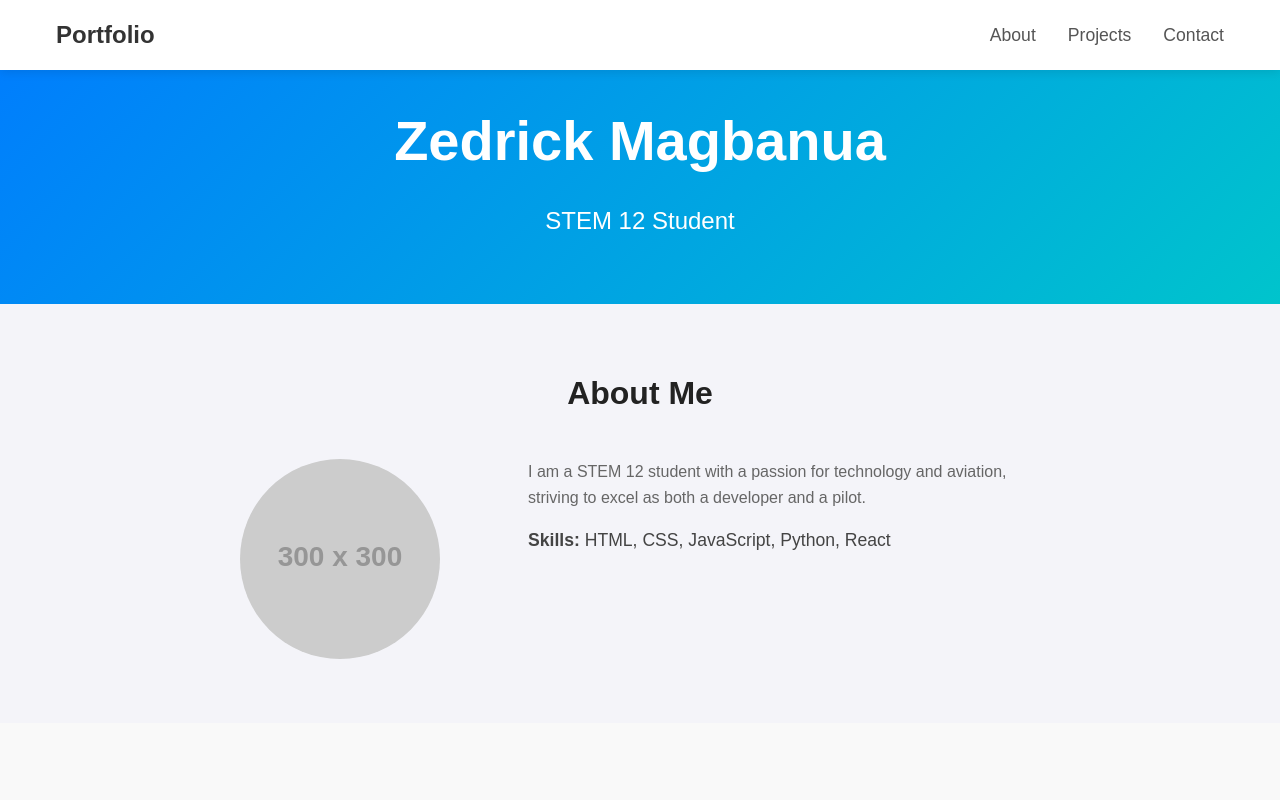
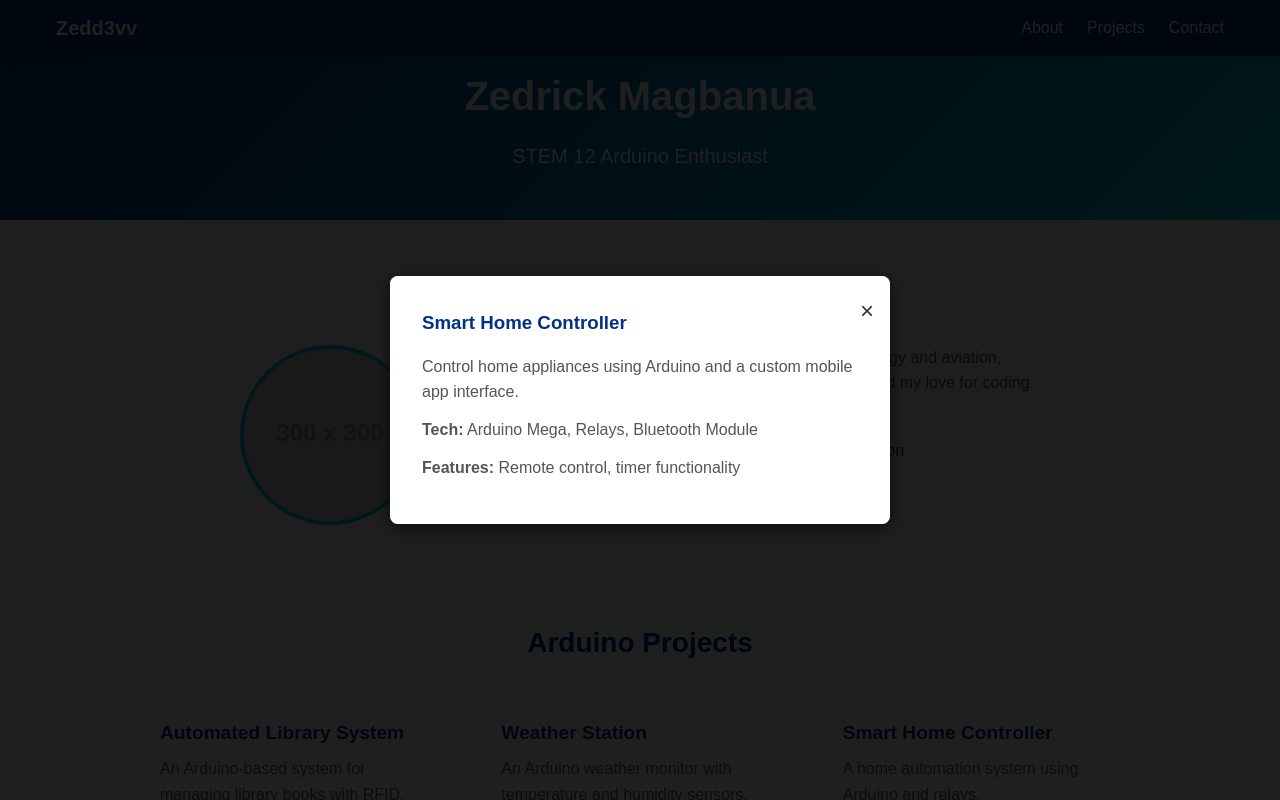
Before and after one commit to zedd3vv/zedd3vv, a plain HTML site: page index.html in a window 1280 px wide. Shown: the top 800 px of the page. Drawn offline with Linux system fonts and the light colour scheme; placeholder pictures from the web are drawn by us.

Commit message:
Arduino Themed

```diff
--- a/index.html
+++ b/index.html
@@ -3,14 +3,14 @@
 <head>
     <meta charset="UTF-8">
     <meta name="viewport" content="width=device-width, initial-scale=1.0">
-    <title>Zedd3vv</title>
+    <title>Zedd3vv - Arduino Enthusiast</title>
     <link rel="stylesheet" href="style.css">
 </head>
 <body>
     <!-- Navigation -->
     <nav class="navbar">
         <div class="nav-container">
-            <a href="#" class="logo">Portfolio</a>
+            <a href="#" class="logo">Zedd3vv</a>
             <div class="desktop-menu">
                 <a href="#about" class="nav-link">About</a>
                 <a href="#projects" class="nav-link">Projects</a>
@@ -33,7 +33,7 @@
     <section class="hero">
         <div class="hero-container">
             <h1 class="hero-title">Zedrick Magbanua</h1>
-            <p class="hero-subtitle">STEM 12 Student</p>
+            <p class="hero-subtitle">STEM 12 Arduino Enthusiast</p>
         </div>
     </section>
 
@@ -44,8 +44,8 @@
             <div class="about-grid">
                 <img src="https://via.placeholder.com/300" alt="Profile" class="about-img">
                 <div class="about-content">
-                    <p class="about-text">I am a STEM 12 student with a passion for technology and aviation, striving to excel as both a developer and a pilot.</p>
-                    <p class="about-skills"><strong>Skills:</strong> HTML, CSS, JavaScript, Python, React</p>
+                    <p class="about-text">I am a STEM 12 student with a passion for technology and aviation, specializing in Arduino-based projects. I aim to blend my love for coding with real-world applications.</p>
+                    <p class="about-skills"><strong>Skills:</strong> Arduino, C++, HTML, CSS, JavaScript, Python</p>
                 </div>
             </div>
         </div>
@@ -54,22 +54,22 @@
     <!-- Projects Section -->
     <section id="projects" class="section projects">
         <div class="section-container">
-            <h2 class="section-title">Projects</h2>
+            <h2 class="section-title">Arduino Projects</h2>
             <div class="projects-grid">
                 <div class="project-card">
-                    <h3 class="project-title">Project 1</h3>
-                    <p class="project-desc">Arduino Based Automated Library Book Management System</p>
-                    <a href="#" class="project-link">View Project</a>
+                    <h3 class="project-title">Automated Library System</h3>
+                    <p class="project-desc">An Arduino-based system for managing library books with RFID.</p>
+                    <button class="project-link" data-modal="modal1">View Project</button>
                 </div>
                 <div class="project-card">
-                    <h3 class="project-title">Project 2</h3>
-                    <p class="project-desc">Python script for data analysis</p>
-                    <a href="#" class="project-link">View Project</a>
+                    <h3 class="project-title">Weather Station</h3>
+                    <p class="project-desc">An Arduino weather monitor with temperature and humidity sensors.</p>
+                    <button class="project-link" data-modal="modal2">View Project</button>
                 </div>
                 <div class="project-card">
-                    <h3 class="project-title">Project 3</h3>
-                    <p class="project-desc">Mobile-responsive portfolio website</p>
-                    <a href="#" class="project-link">View Project</a>
+                    <h3 class="project-title">Smart Home Controller</h3>
+                    <p class="project-desc">A home automation system using Arduino and relays.</p>
+                    <button class="project-link" data-modal="modal3">View Project</button>
                 </div>
             </div>
         </div>
@@ -95,6 +95,35 @@
         </div>
     </footer>
 
+    <!-- Modals -->
+    <div id="modal1" class="modal hidden">
+        <div class="modal-content">
+            <span class="modal-close">×</span>
+            <h3>Automated Library System</h3>
+            <p>An Arduino-based system using RFID to track and manage library books efficiently.</p>
+            <p><strong>Tech:</strong> Arduino Uno, RFID Module, LCD Display</p>
+            <p><strong>Features:</strong> Book check-in/out, real-time tracking</p>
+        </div>
+    </div>
+    <div id="modal2" class="modal hidden">
+        <div class="modal-content">
+            <span class="modal-close">×</span>
+            <h3>Weather Station</h3>
+            <p>A compact weather station displaying temperature and humidity on an OLED screen.</p>
+            <p><strong>Tech:</strong> Arduino Nano, DHT11 Sensor, OLED Display</p>
+            <p><strong>Features:</strong> Real-time data, portable design</p>
+        </div>
+    </div>
+    <div id="modal3" class="modal hidden">
+        <div class="modal-content">
+            <span class="modal-close">×</span>
+            <h3>Smart Home Controller</h3>
+            <p>Control home appliances using Arduino and a custom mobile app interface.</p>
+            <p><strong>Tech:</strong> Arduino Mega, Relays, Bluetooth Module</p>
+            <p><strong>Features:</strong> Remote control, timer functionality</p>
+        </div>
+    </div>
+
     <script src="script.js"></script>
 </body>
 </html>
--- a/style.css
+++ b/style.css
@@ -7,84 +7,82 @@
 
 body {
     font-family: 'Arial', sans-serif;
-    background-color: #f4f4f9;
+    background-color: #f0f4f5; /* Light Arduino-inspired blue-gray */
     color: #333;
     line-height: 1.6;
 }
 
 /* Navigation */
 .navbar {
-    background-color: #fff;
-    box-shadow: 0 2px 10px rgba(0, 0, 0, 0.1);
+    background-color: #003087; /* Arduino blue */
+    box-shadow: 0 2px 8px rgba(0, 0, 0, 0.2);
     position: fixed;
     top: 0;
     width: 100%;
     z-index: 1000;
+    padding: 0.75rem 0; /* Reduced padding for smaller header */
 }
 
 .nav-container {
     max-width: 1200px;
     margin: 0 auto;
-    padding: 1rem;
+    padding: 0 1rem;
     display: flex;
     justify-content: space-between;
     align-items: center;
 }
 
 .logo {
-    font-size: 1.5rem;
+    font-size: 1.25rem; /* Smaller logo */
     font-weight: bold;
-    color: #333;
+    color: #fff;
     text-decoration: none;
 }
 
 .desktop-menu {
     display: none;
-    gap: 2rem;
+    gap: 1.5rem;
 }
 
 .nav-link {
-    color: #555;
+    color: #fff;
     text-decoration: none;
-    font-size: 1.1rem;
+    font-size: 1rem; /* Smaller font */
     transition: color 0.3s ease;
 }
 
 .nav-link:hover {
-    color: #007bff;
+    color: #00c4cc; /* Arduino teal accent */
 }
 
 .mobile-btn {
     background: none;
     border: none;
     cursor: pointer;
-    display: flex;
-    align-items: center;
 }
 
 .hamburger {
-    width: 1.75rem;
-    height: 1.75rem;
-    color: #555;
+    width: 1.5rem;
+    height: 1.5rem;
+    color: #fff;
 }
 
 .mobile-menu {
-    background-color: #fff;
+    background-color: #003087;
     width: 100%;
     text-align: center;
 }
 
 .mobile-link {
     display: block;
-    padding: 1rem;
-    color: #555;
+    padding: 0.75rem;
+    color: #fff;
     text-decoration: none;
     transition: background-color 0.3s ease;
 }
 
 .mobile-link:hover {
-    background-color: #007bff;
-    color: #fff;
+    background-color: #00c4cc;
 }
 
 @media (min-width: 768px) {
@@ -98,9 +96,9 @@ body {
 
 /* Hero Section */
 .hero {
-    background: linear-gradient(135deg, #007bff, #00c4cc);
+    background: linear-gradient(135deg, #003087, #00c4cc); /* Arduino colors */
     color: #fff;
-    padding: 6rem 1rem 4rem;
+    padding: 4rem 1rem 3rem; /* Reduced padding */
     text-align: center;
 }
 
@@ -110,27 +108,27 @@ body {
 }
 
 .hero-title {
-    font-size: 2.5rem;
+    font-size: 2rem; /* Smaller title */
     font-weight: 700;
-    margin-bottom: 1rem;
+    margin-bottom: 0.75rem;
 }
 
 .hero-subtitle {
-    font-size: 1.25rem;
+    font-size: 1.1rem; /* Smaller subtitle */
 }
 
 @media (min-width: 768px) {
     .hero-title {
-        font-size: 3.5rem;
+        font-size: 2.5rem;
     }
     .hero-subtitle {
-        font-size: 1.5rem;
+        font-size: 1.25rem;
     }
 }
 
 /* General Section Styles */
 .section {
-    padding: 4rem 1rem;
+    padding: 3rem 1rem;
 }
 
 .section-container {
@@ -139,28 +137,28 @@ body {
 }
 
 .section-title {
-    font-size: 2rem;
+    font-size: 1.75rem;
     font-weight: 700;
     text-align: center;
-    margin-bottom: 2.5rem;
-    color: #222;
+    margin-bottom: 2rem;
+    color: #003087;
 }
 
 /* About Section */
 .about-grid {
     display: grid;
-    gap: 2rem;
+    gap: 1.5rem;
     max-width: 800px;
     margin: 0 auto;
 }
 
 .about-img {
-    width: 200px;
-    height: 200px;
+    width: 180px;
+    height: 180px;
     border-radius: 50%;
     object-fit: cover;
     margin: 0 auto;
-    display: block;
+    border: 4px solid #00c4cc;
 }
 
 .about-content {
@@ -169,12 +167,12 @@ body {
 
 .about-text {
     margin-bottom: 1rem;
-    color: #666;
+    color: #555;
 }
 
 .about-skills {
-    font-size: 1.1rem;
-    color: #444;
+    font-size: 1rem;
+    color: #333;
 }
 
 @media (min-width: 768px) {
@@ -192,21 +190,21 @@ body {
 
 /* Projects Section */
 .projects {
-    background-color: #f9f9f9;
+    background-color: #f7f9fa;
 }
 
 .projects-grid {
     display: grid;
-    gap: 2rem;
+    gap: 1.5rem;
     max-width: 1000px;
     margin: 0 auto;
 }
 
 .project-card {
     background-color: #fff;
-    padding: 1.5rem;
+    padding: 1.25rem;
     border-radius: 8px;
-    box-shadow: 0 4px 12px rgba(0, 0, 0, 0.05);
+    box-shadow: 0 4px 10px rgba(0, 0, 0, 0.1);
     transition: transform 0.3s ease;
 }
 
@@ -215,9 +213,10 @@ body {
 }
 
 .project-title {
-    font-size: 1.25rem;
+    font-size: 1.2rem;
     font-weight: 600;
-    margin-bottom: 0.75rem;
+    margin-bottom: 0.5rem;
+    color: #003087;
 }
 
 .project-desc {
@@ -226,19 +225,19 @@ body {
 }
 
 .project-link {
-    color: #007bff;
+    background-color: #00c4cc;
+    color: #fff;
+    padding: 0.5rem 1rem;
+    border: none;
+    border-radius: 4px;
     text-decoration: none;
     font-weight: 500;
+    cursor: pointer;
+    transition: background-color 0.3s ease;
 }
 
 .project-link:hover {
-    text-decoration: underline;
-}
-
-@media (min-width: 768px) {
-    .projects-grid {
-        grid-template-columns: repeat(3, 1fr);
-    }
+    background-color: #009ba1;
 }
 
 /* Contact Section */
@@ -253,16 +252,15 @@ body {
 .form-input, .form-textarea {
     width: 100%;
     padding: 0.75rem;
-    border: 1px solid #ddd;
+    border: 1px solid #ccc;
     border-radius: 4px;
     font-size: 1rem;
-    transition: border-color 0.3s ease;
 }
 
 .form-input:focus, .form-textarea:focus {
     outline: none;
-    border-color: #007bff;
-    box-shadow: 0 0 5px rgba(0, 123, 255, 0.3);
+    border-color: #00c4cc;
+    box-shadow: 0 0 5px rgba(0, 196, 204, 0.3);
 }
 
 .form-textarea {
@@ -271,7 +269,7 @@ body {
 }
 
 .form-button {
-    background-color: #007bff;
+    background-color: #003087;
     color: #fff;
     padding: 0.75rem;
     border: none;
@@ -282,14 +280,14 @@ body {
 }
 
 .form-button:hover {
-    background-color: #0056b3;
+    background-color: #00205b;
 }
 
 /* Footer */
 .footer {
-    background-color: #222;
+    background-color: #003087;
     color: #fff;
-    padding: 2rem 1rem;
+    padding: 1.5rem 1rem;
     text-align: center;
 }
 
@@ -297,3 +295,52 @@ body {
     max-width: 1200px;
     margin: 0 auto;
 }
+
+/* Modal Styles */
+.modal {
+    position: fixed;
+    top: 0;
+    left: 0;
+    width: 100%;
+    height: 100%;
+    background-color: rgba(0, 0, 0, 0.5);
+    display: flex;
+    justify-content: center;
+    align-items: center;
+    z-index: 2000;
+}
+
+.modal-content {
+    background-color: #fff;
+    padding: 2rem;
+    border-radius: 8px;
+    max-width: 500px;
+    width: 90%;
+    position: relative;
+    box-shadow: 0 4px 15px rgba(0, 0, 0, 0.2);
+}
+
+.modal-close {
+    position: absolute;
+    top: 1rem;
+    right: 1rem;
+    font-size: 1.5rem;
+    cursor: pointer;
+    color: #333;
+}
+
+.modal-content h3 {
+    color: #003087;
+    margin-bottom: 1rem;
+}
+
+.modal-content p {
+    color: #555;
+    margin-bottom: 0.75rem;
+}
+
+@media (min-width: 768px) {
+    .projects-grid {
+        grid-template-columns: repeat(3, 1fr);
+    }
+}
```
Also changed, not shown: script.js (+36 -1 lines).
